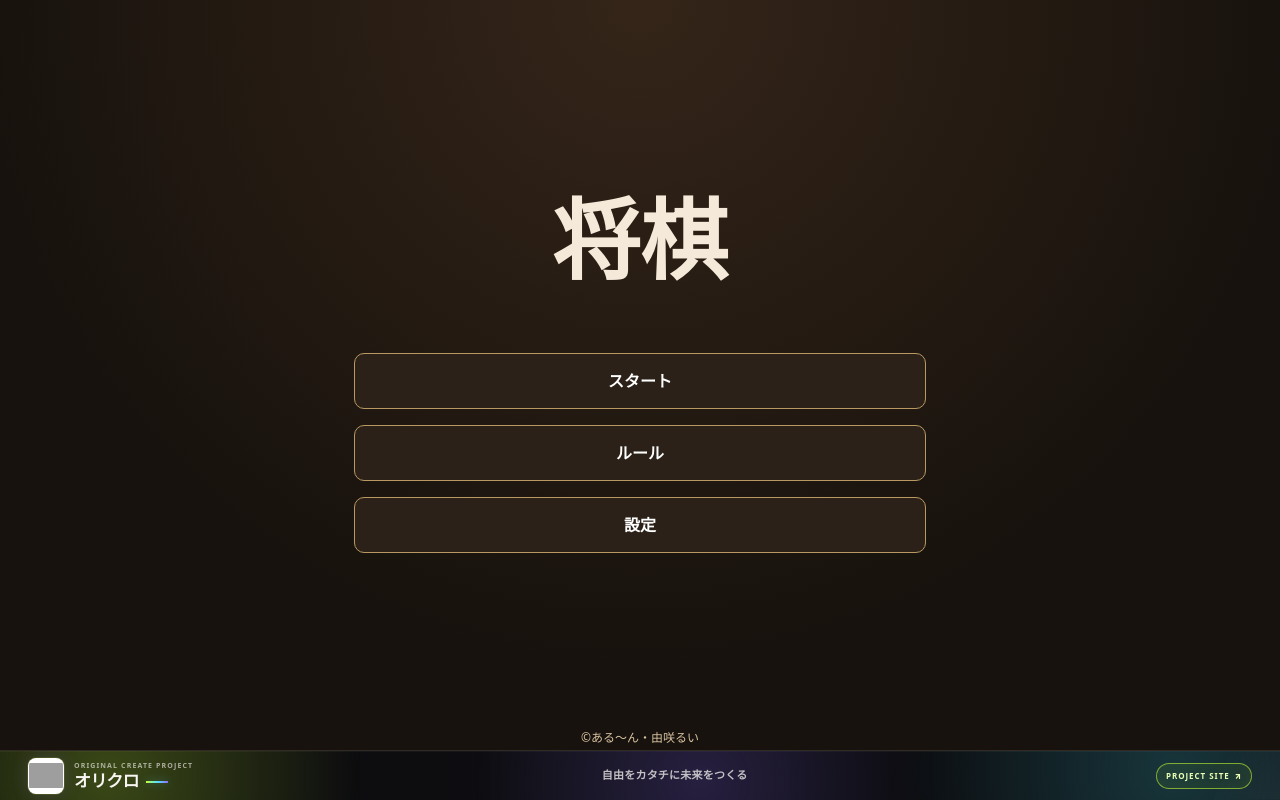
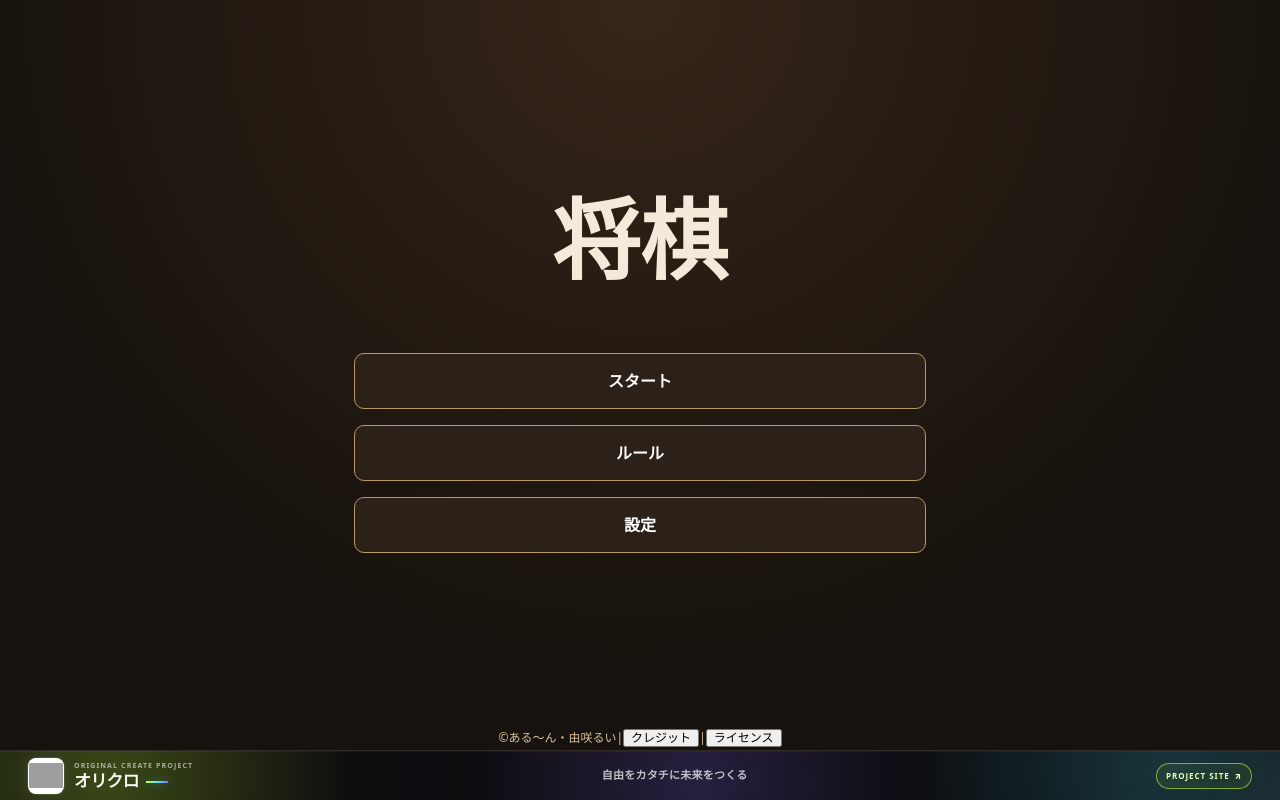
Before and after one commit to arunhistory/Shogi, a website built with Vite: page index.html in a window 1280 px wide. Built offline with nearby package versions, Linux system fonts and the light colour scheme; grey boxes are pictures that could not be loaded; files whose address does not match are found by name.

Commit message:
Show credit and license links beside creator credit

```diff
--- a/index.html
+++ b/index.html
@@ -9,10 +9,17 @@
   <link rel="stylesheet" href="/src/ui/match-experience.css" />
   <link rel="stylesheet" href="/src/ui/move-history.css" />
   <link rel="stylesheet" href="/src/ui/orikuro-ad.css" />
+  <link rel="stylesheet" href="/src/ui/footer-documents.css" />
 </head>
 <body>
   <div id="app"></div>
-  <footer class="site-footer">©ある〜ん・由咲るい</footer>
+  <footer class="site-footer">
+    <span>©ある〜ん・由咲るい</span>
+    <span class="site-footer-separator" aria-hidden="true">|</span>
+    <button class="site-footer-link" type="button" data-footer-content="credits">クレジット</button>
+    <span class="site-footer-separator" aria-hidden="true">|</span>
+    <button class="site-footer-link" type="button" data-footer-content="licenses">ライセンス</button>
+  </footer>
   <div class="ad-bar" aria-label="広告">
     <a class="orikuro-ad" href="https://arunhistory.github.io/Orikuro-test/index.html" target="_blank" rel="noopener noreferrer" aria-label="Original Create Project オリクロ公式サイトを開く">
       <img class="orikuro-ad-symbol" src="https://arunhistory.github.io/Orikuro-test/assets/oc-symbol-user.jpg" alt="" />
@@ -33,5 +40,6 @@
   <script type="module" src="/src/ui/visual-assets.ts"></script>
   <script type="module" src="/src/ui/content-assist.ts"></script>
   <script type="module" src="/src/ui/handicap-options.ts"></script>
+  <script type="module" src="/src/ui/footer-documents.ts"></script>
 </body>
 </html>
```
